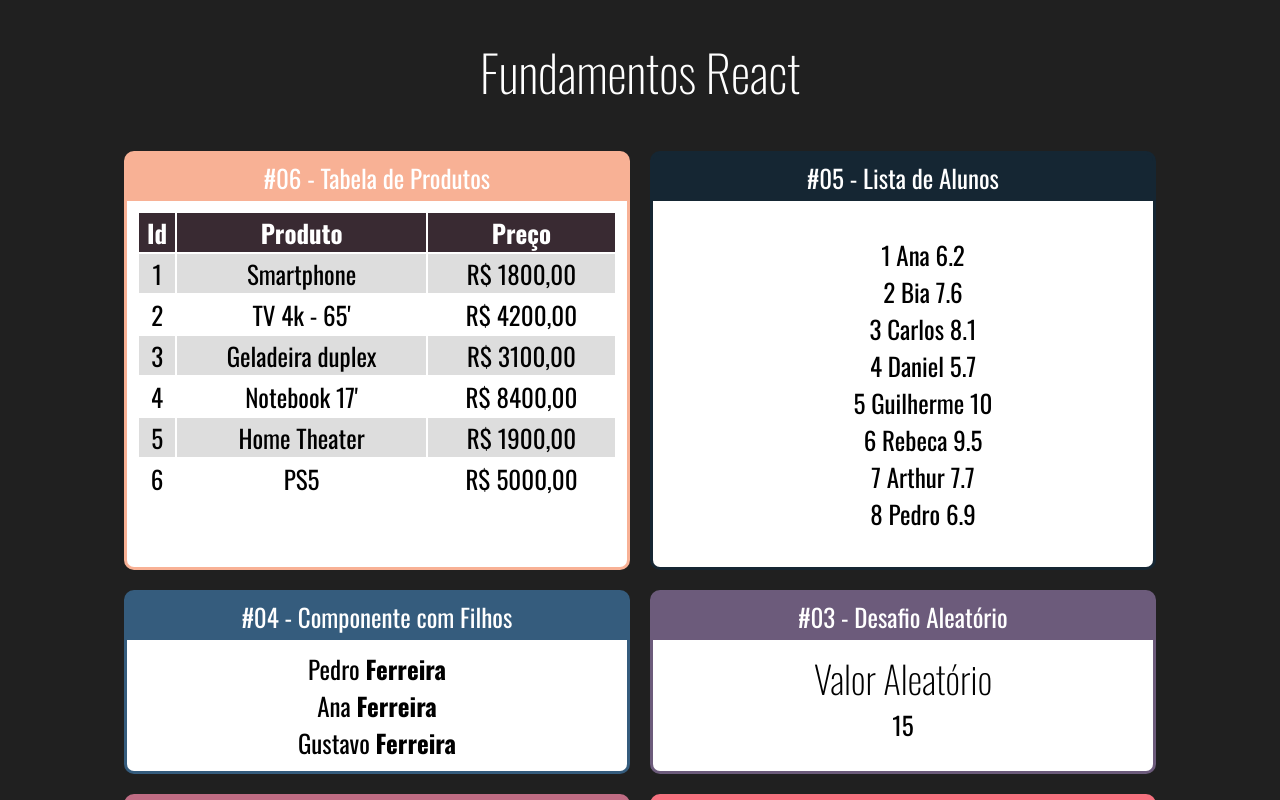
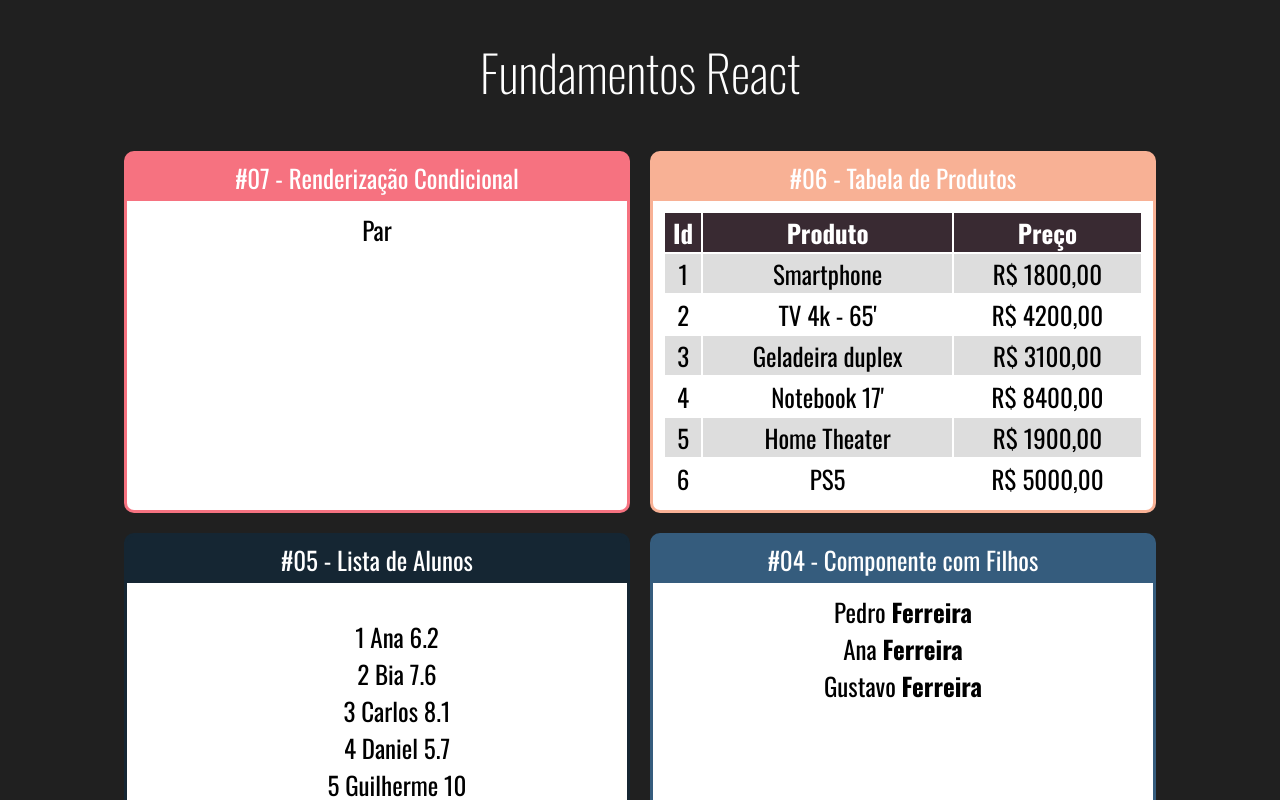
Before and after one commit to jpcp0614/Curso-React-Redux-Udemy, a React (Create React App) app in the folder fundamentos-react/: page / in a window 1280 px wide. Shown: the top 800 px of the page. Built offline with nearby package versions, Linux system fonts and the light colour scheme.

Commit message:
renderização condicional - ternário

```diff
--- a/fundamentos-react/src/App.jsx
+++ b/fundamentos-react/src/App.jsx
@@ -8,11 +8,16 @@ import FamiliaMembro from './components/basics/FamiliaMembro';
 import ListaAlunos from'./components/repetition/ListaAlunos';
 import TabelaProdutos from'./components/repetition/TabelaProdutos';
 import './App.css';
+import ParOuImpar from './components/conditional/ParOuImpar';
 
 const App = (props) => (
 	<div className="App">
 		<h1>Fundamentos React</h1>
 		<div className="Cards">
+
+			<Card titulo="#07 - Renderização Condicional" color="#F67280">
+				<ParOuImpar numero={ 8 }/>
+			</Card>
 
 			<Card titulo="#06 - Tabela de Produtos" color="#F8B195">
 				<TabelaProdutos />
--- /dev/null
+++ b/fundamentos-react/src/components/conditional/ParOuImpar.jsx
@@ -0,0 +1,14 @@
+import React from 'react';
+
+const ParOuImpar = (props) => {
+
+  const isPar = props.numero % 2 === 0 ? 'Par' : 'Impar';
+
+  return (
+    <div>
+      <span>{ isPar }</span>
+    </div>
+  );
+}
+
+export default ParOuImpar;
```
